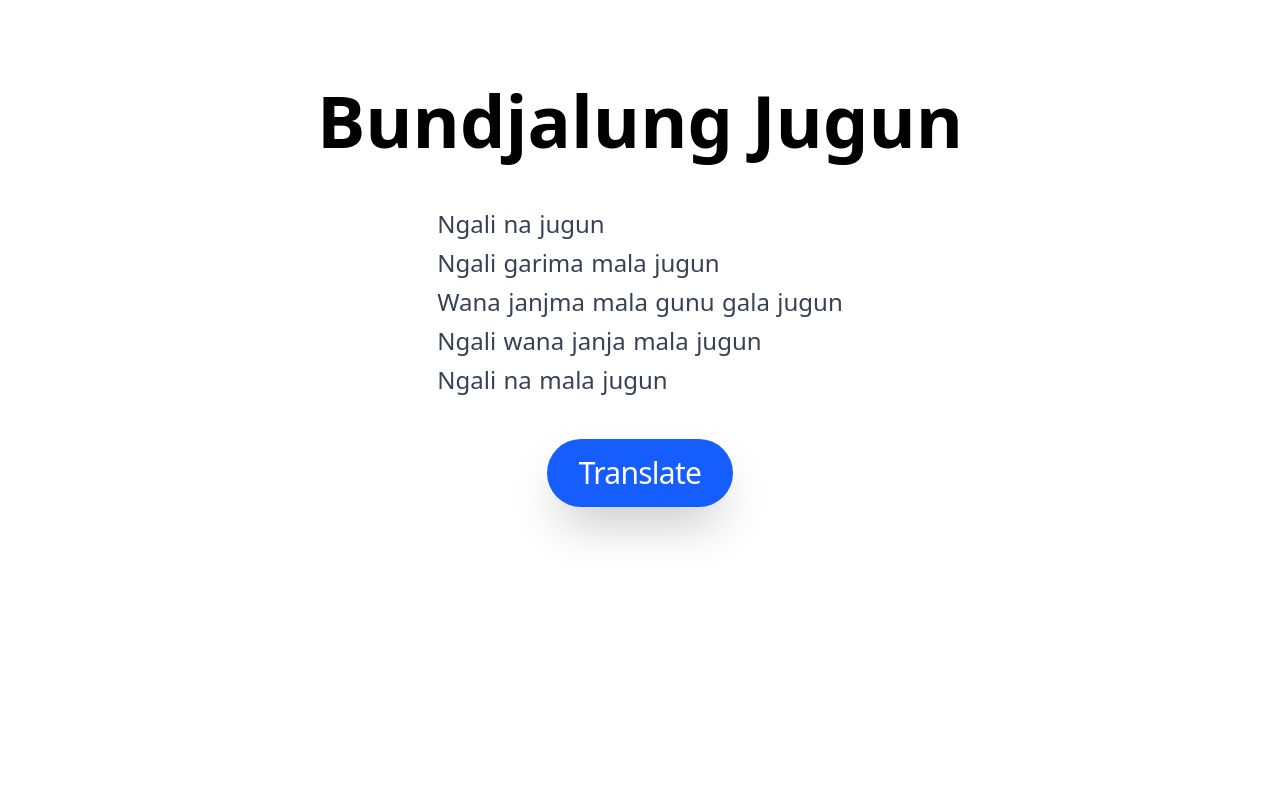
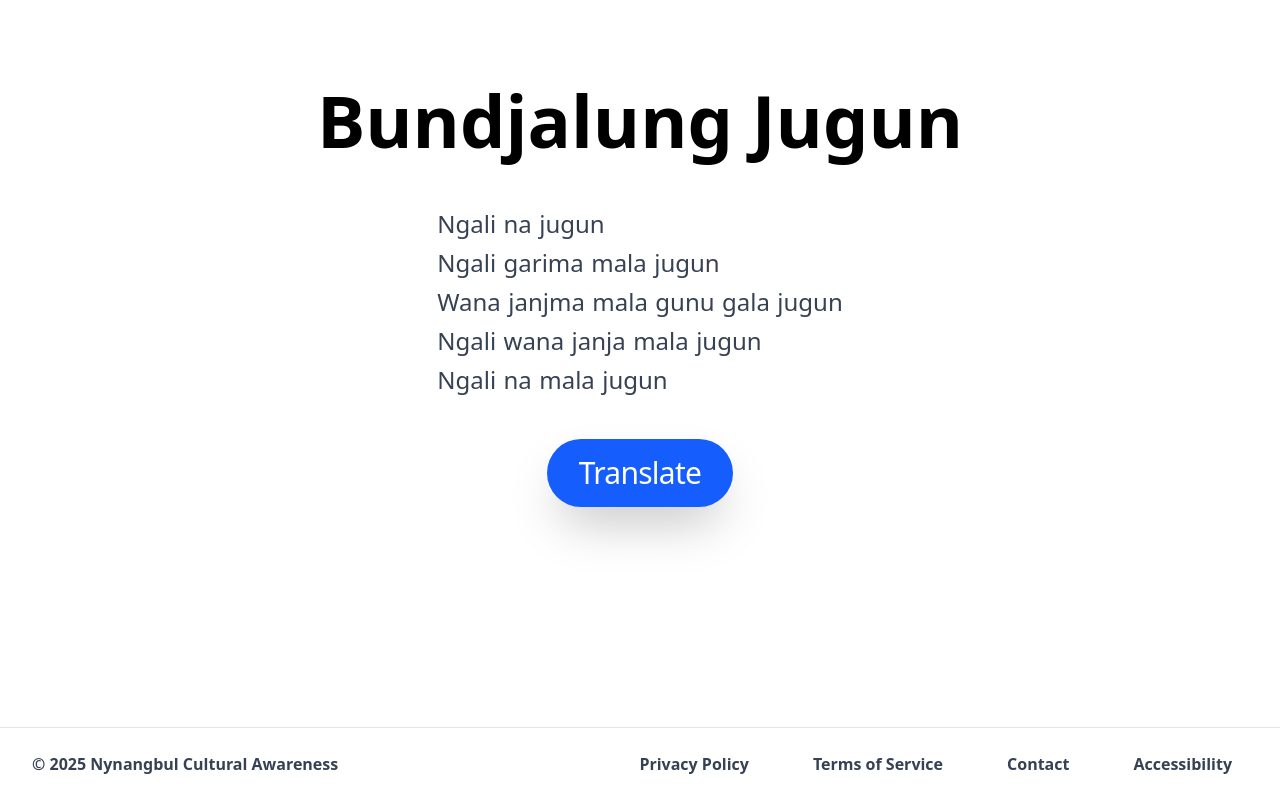
Before and after one commit to Jayden-j1/Cultural_Awareness_App, a React (Vite) app: page / in a window 1280 px wide. Shown: the part 1010-1810 px from the top of the page. Before the commit the page ends 1705 px from the top, so only its background shows below. Built offline with nearby package versions, Linux system fonts and the light colour scheme.

Commit message:
Footer added to home page

```diff
--- a/src/App.jsx
+++ b/src/App.jsx
@@ -1,7 +1,7 @@
 import { useState } from 'react';
 import NavBar from './components/header/NavigationBar.jsx';
 import MainContent from './components/main/Main.jsx';
-
+import Footer from './components/footer/FooterContent.jsx';
 
 function App() {
   const [isOpen, setIsOpen] = useState(false);
@@ -19,15 +19,18 @@ function App() {
 
   return (
     <>
+    {/* Navigation Menu Content */}
       <NavBar
         isOpen={isOpen}
         toggleMenu={toggleMenu}
         navigation={navigation}
       />
-      {/* Other app content can go here */}
 
+      {/* Main  Content */}
        <MainContent/>
 
+       {/* Footer Content */}
+      <Footer />
 
     </>
   );
--- /dev/null
+++ b/src/components/footer/FooterContent.jsx
@@ -0,0 +1,33 @@
+const footerLinks = [
+  { name: "Privacy Policy", link: "#" },
+  { name: "Terms of Service", link: "#" },
+  { name: "Contact", link: "#" },
+  { name: "Accessibility", link: "#" }
+];
+
+export default function Footer() {
+  return (
+    <footer className="bg-white border-t border-gray-200 shadow-sm mt-8">
+      <div className="max-w-7xl mx-auto px-4 sm:px-6 lg:px-8 py-6">
+        <div className="flex flex-col md:flex-row justify-between items-center space-y-4 md:space-y-0 md:space-x-8">
+          <p className="text-gray-700 font-semibold text-center md:text-left">
+            &copy; {new Date().getFullYear()} Nynangbul Cultural Awareness
+          </p>
+
+          <ul className="flex flex-col md:flex-row items-center gap-4 md:gap-8">
+            {footerLinks.map((item, index) => (
+              <li key={index}>
+                <a
+                  href={item.link}
+                  className="text-gray-700 hover:text-blue-600 hover:bg-gray-100 transition-colors font-semibold px-4 py-2 rounded focus:ring-2"
+                >
+                  {item.name}
+                </a>
+              </li>
+            ))}
+          </ul>
+        </div>
+      </div>
+    </footer>
+  );
+}
```
